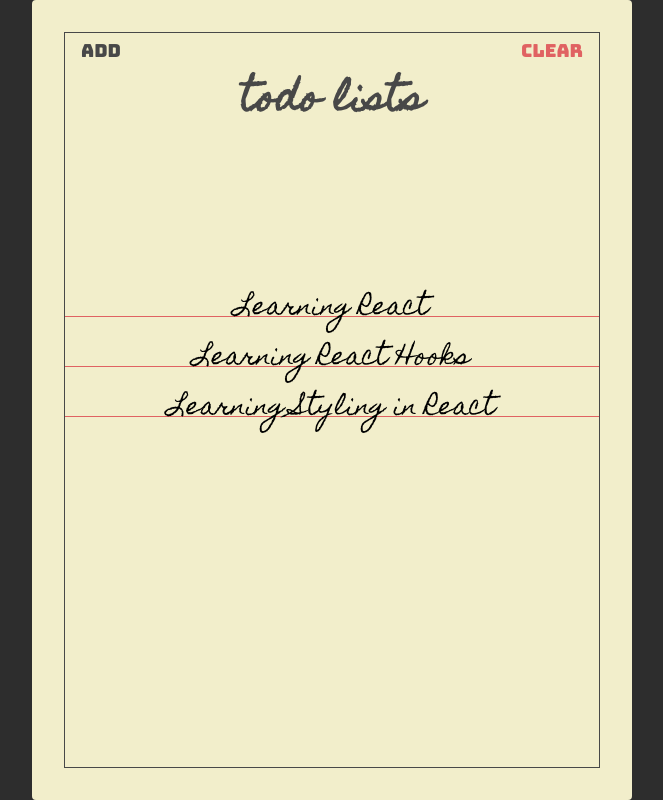
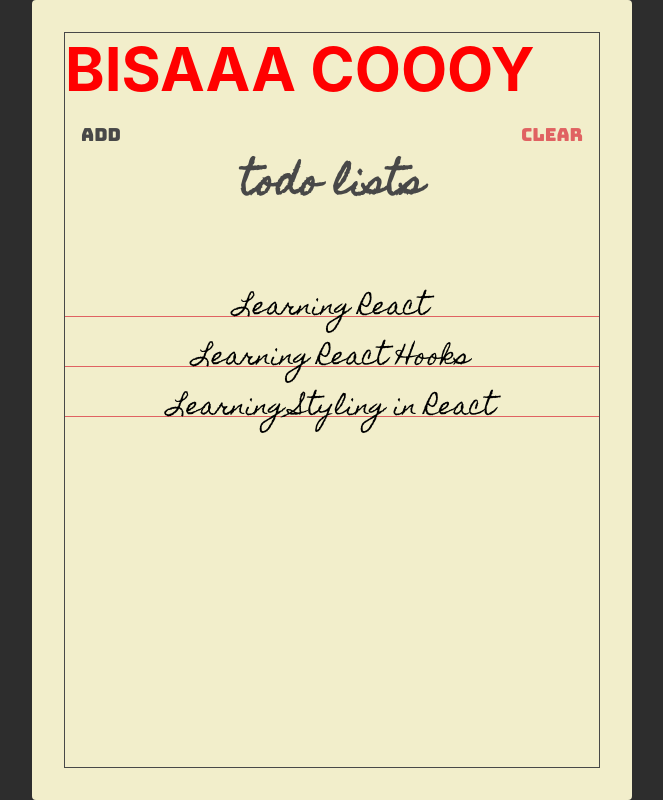
Before and after one commit to ardhikarn/react-basic, a React (Create React App) app: page / in a window 1280 px wide. Shown: the whole page, without its empty margins (308-971 px from the left). Built offline with nearby package versions, Linux system fonts and the light colour scheme.

Commit message:
add and setup modern css emotion

```diff
--- /dev/null
+++ b/config-overrides.js
@@ -0,0 +1,3 @@
+const { override, addBabelPreset } = require("customize-cra");
+
+module.exports = override(addBabelPreset("@emotion/babel-preset-css-prop"));
--- a/src/pages/TodoList.jsx
+++ b/src/pages/TodoList.jsx
@@ -3,6 +3,7 @@
 import Header from "../components/Header/Header";
 import TodoForm from "../components/TodoForm/TodoForm";
 import Todos from "../components/Todos/Todos";
+import { css } from "@emotion/react";
 
 function TodoList() {
   const [todos, setTodos] = useState([
@@ -30,9 +31,17 @@
   };
 
   const clearAllTodos = () => !isShow && setTodos([]);
-
   return (
     <Paper>
+      <div
+        css={css`
+          font-size: 60px;
+          font-weight: bold;
+          color: RED;
+        `}
+      >
+        BISAAA COOOY
+      </div>
       <Header
         showAddToggle={showAddToggle}
         isShow={isShow}
```
Also changed, not shown: src/components/Button/button.style.js (added, +12 -0 lines).
